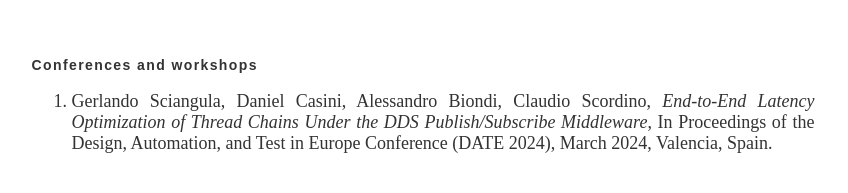
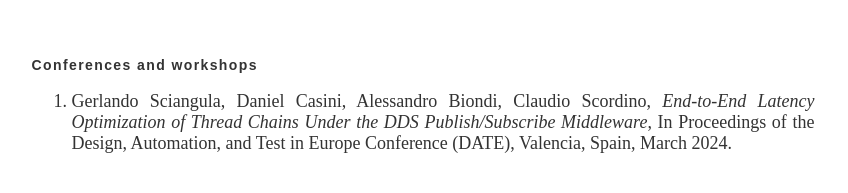
Before and after one commit to claudioscordino/claudioscordino.github.io, a plain HTML site: page publications.html in a window 1280 px wide. Shown: the part 1242-1435 px from the top of the page, without its empty margins (220-1068 px from the left). Drawn offline with Linux system fonts and the light colour scheme.

Commit message:
Fix paper at DATE

```diff
--- a/publications.html
+++ b/publications.html
@@ -132,7 +132,7 @@
 <OL>
 	<li> Gerlando Sciangula, Daniel Casini, Alessandro Biondi, Claudio Scordino,
 	<i> End-to-End Latency Optimization of Thread Chains Under the DDS Publish/Subscribe Middleware</i>,
-	In Proceedings of the Design, Automation, and Test in Europe Conference (DATE 2024), March 2024, Valencia, Spain.</li>
+	In Proceedings of the Design, Automation, and Test in Europe Conference (DATE), Valencia, Spain, March 2024.</li>
 	<br>
 	<br>
 
```
